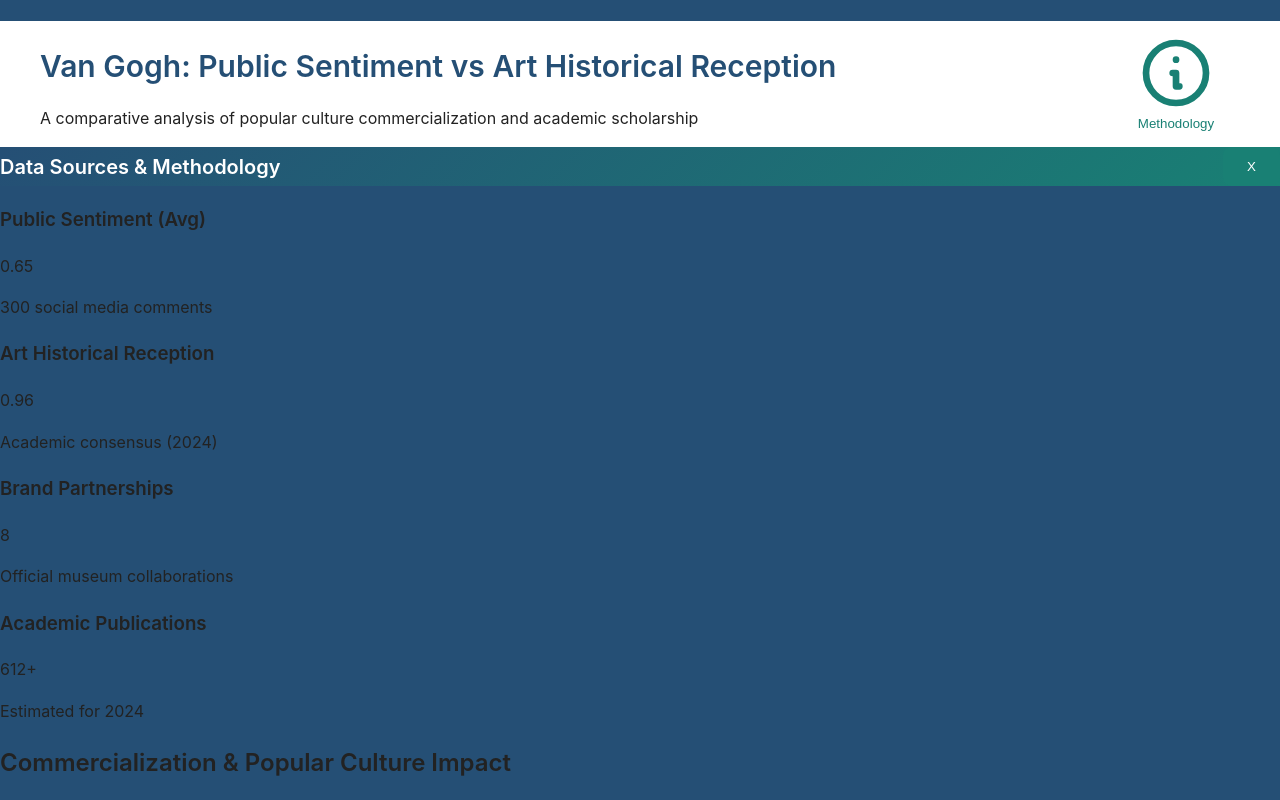
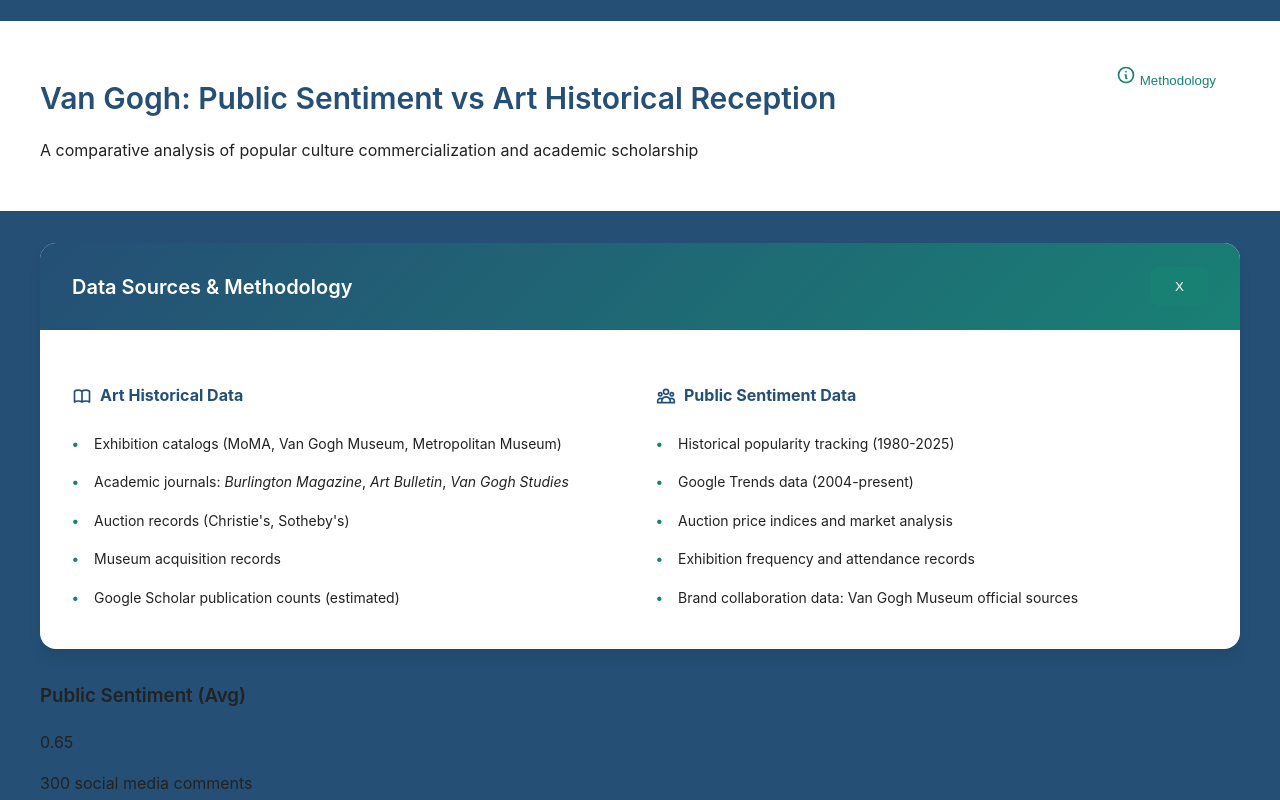
Before and after one commit to JJLindsey/vangogh-sentiment, a Vue app: page /data in a window 1280 px wide. Both pictures are taken after a click on the button "Methodology". Shown: the top 800 px of the page. Built offline with nearby package versions, Linux system fonts and the light colour scheme.

Commit message:
cont update to dashboard

```diff
--- a/src/assets/theme.css
+++ b/src/assets/theme.css
@@ -3,6 +3,30 @@
   --bg-color: #fafafa;
   --text-color: #222;
   --accent-color: #198074;
+  /* Semantic colors */
+  --success: #10b981;
+  --warning: #f59e0b;
+  --error: #ef4444;
+
+  /* Spacing */
+  --spacing-xs: 0.25rem;
+  --spacing-sm: 0.5rem;
+  --spacing-md: 1rem;
+  --spacing-lg: 1.5rem;
+  --spacing-xl: 2rem;
+  --spacing-2xl: 3rem;
+
+  /* Border radius */
+  --radius-sm: 0.375rem;
+  --radius-md: 0.5rem;
+  --radius-lg: 0.75rem;
+  --radius-xl: 1rem;
+
+  /* Shadows */
+  --shadow-sm: 0 1px 2px 0 rgba(0, 0, 0, 0.05);
+  --shadow-md: 0 4px 6px -1px rgba(0, 0, 0, 0.1);
+  --shadow-lg: 0 10px 15px -3px rgba(0, 0, 0, 0.1);
+  --shadow-xl: 0 20px 25px -5px rgba(0, 0, 0, 0.1);
 }
 
 body {
@@ -71,6 +95,17 @@ button:hover, .button:hover {
   box-shadow: none;
 }
 
+.icon {
+  width: 1.25rem;
+  height: 1.25rem;
+}
+
+.container {
+  max-width: 1200px;
+  margin: 0 auto;
+  padding: 0 var(--spacing-lg);
+}
+
 .dashboard-header {
   background: white;
   border-bottom: 1px solid var(--gray-200);
@@ -128,9 +163,6 @@ button:hover, .button:hover {
   gap: var(--spacing-xl);
 }
 
-.methodology-section {
-}
-
 .section-title {
   display: flex;
   align-items: center;
--- a/src/views/VanGoghData.vue
+++ b/src/views/VanGoghData.vue
@@ -19,19 +19,49 @@
         </div>
       </div>
     </header>
-
-
     <div v-if="loading" class="text-center py-12">
       <div class="inline-block animate-spin rounded-full h-12 w-12 border-b-2 border-blue-600"></div>
       <p class="text-lg mt-4">Loading data...</p>
     </div>
 
-    <div v-else class="space-y-8">
+    <div v-else class="container">
       <div v-if="showMethodology" class="methodology-modal">
         <div class="modal-header">
           <h3 class="modal-title">Data Sources & Methodology</h3>
           <button @click="showMethodology = false" class="close-button">X</button>
         </div>
+        <div class="modal-content">
+          <div class="methodology-section">
+            <h4 class="section-title">
+              <svg class="icon" fill="none" stroke="currentColor" viewBox="0 0 24 24">
+                <path stroke-linecap="round" stroke-linejoin="round" stroke-width="2" d="M12 6.253v13m0-13C10.832 5.477 9.246 5 7.5 5S4.168 5.477 3 6.253v13C4.168 18.477 5.754 18 7.5 18s3.332.477 4.5 1.253m0-13C13.168 5.477 14.754 5 16.5 5c1.747 0 3.332.477 4.5 1.253v13C19.832 18.477 18.247 18 16.5 18c-1.746 0-3.332.477-4.5 1.253"/>
+              </svg>
+              Art Historical Data
+            </h4>
+            <ul class="methodology-list">
+              <li>Exhibition catalogs (MoMA, Van Gogh Museum, Metropolitan Museum)</li>
+              <li>Academic journals: <em>Burlington Magazine</em>, <em>Art Bulletin</em>, <em>Van Gogh Studies</em></li>
+              <li>Auction records (Christie's, Sotheby's)</li>
+              <li>Museum acquisition records</li>
+              <li>Google Scholar publication counts (estimated)</li>
+            </ul>
+          </div>
+          <div class="methodology-section">
+            <h4 class="section-title">
+              <svg class="icon" fill="none" stroke="currentColor" viewBox="0 0 24 24">
+                <path stroke-linecap="round" stroke-linejoin="round" stroke-width="2" d="M17 20h5v-2a3 3 0 00-5.356-1.857M17 20H7m10 0v-2c0-.656-.126-1.283-.356-1.857M7 20H2v-2a3 3 0 015.356-1.857M7 20v-2c0-.656.126-1.283.356-1.857m0 0a5.002 5.002 0 019.288 0M15 7a3 3 0 11-6 0 3 3 0 016 0zm6 3a2 2 0 11-4 0 2 2 0 014 0zM7 10a2 2 0 11-4 0 2 2 0 014 0z"/>
+              </svg>
+              Public Sentiment Data
+            </h4>
+            <ul class="methodology-list">
+              <li>Historical popularity tracking (1980-2025)</li>
+              <li>Google Trends data (2004-present)</li>
+              <li>Auction price indices and market analysis</li>
+              <li>Exhibition frequency and attendance records</li>
+              <li>Brand collaboration data: Van Gogh Museum official sources</li>
+            </ul>
+          </div>
+      </div>
       </div>
       <!-- Summary Stats -->
       <div class="grid grid-cols-1 md:grid-cols-4 gap-4">
```
